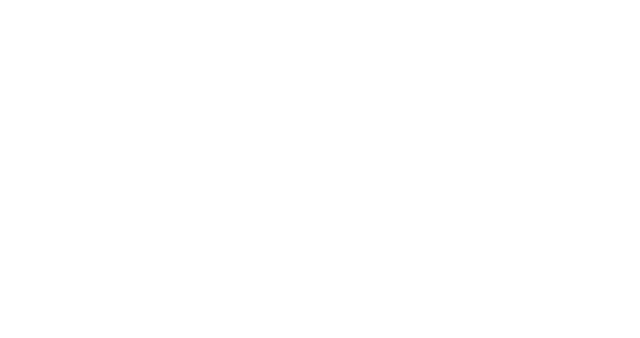
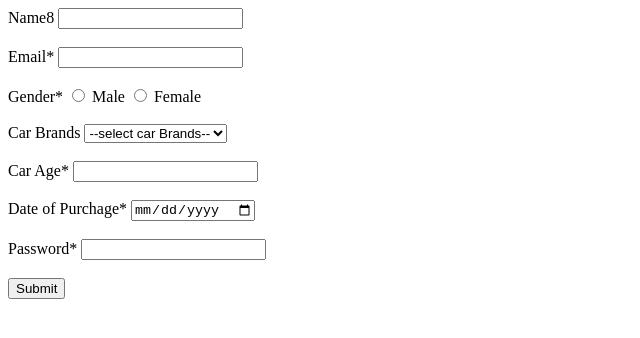
Before and after one commit to acciojob/car-insurance-form-rtsgithubaccount407, a website: page main.html in a window 1280 px wide. Shown: the whole page, without its empty margins (0-640 px from the left). Drawn offline with Linux system fonts and the light colour scheme.

Commit message:
created a submission

```diff
--- a/main.html
+++ b/main.html
@@ -1,16 +1,56 @@
 <!DOCTYPE html>
+<html lang="en">
+<head>
+    <meta charset="UTF-8">
+    <meta http-equiv="X-UA-Compatible" content="IE=edge">
+    <meta name="viewport" content="width=device-width, initial-scale=1.0">
+    <title>Document</title>
+</head>
+<body>
+    <form method="post">
+        <div>
+            <label for="name8">Name8</label>
+            <input type="text" name="name8" id="name" required>
+        </div><br>
+        <div>
+            <label for="email">Email*</label>
+            <input type="email" name="email" id="email" required>
+        </div><br>
+        <div>
+            <label for="gender">Gender*</label>
+            <input type="radio" name="gender" id="male" required>
+            <label for="male">Male</label>
+            <input type="radio" name="gender" id="female" required>
+            <label for="female">Female</label>
+        </div><br>
+        <div>
+			<label for="cars">Car Brands</label>
+            <select id="cars">
+                <option value="" selected disabled>--select car Brands--</option>
+                <option value="bmw">BMW</option>
+                <option value="audi">Audi</option>
+                <option value="mercedez">Mercedez</option>
+            </select>
+        </div><br>
+        <div>
+            <lebel for="carage">Car Age*</lebel>
+            <input type="age" name="carage" id="carage" required>
+        </div><br>
 
-<html>
+        <div>
+            <lebel for="dop">Date of Purchage*</lebel>
+            <input type="date" name="date" id="dop" required>
+        </div><br>
 
-<head>
-	<link rel="stylesheet" href="styles.css">
-</head>
+        <div>
+            <lebel for="password">Password*</lebel>
+            <input type="password" name="password" id="password" required>
+        </div><br>
 
-<body>
-	<!-- the entire body must be written by student -->
-    <script type="text/javascript" src="./script.js">
-</script>
+        <div>
+            <button type="button" value="submit">Submit</button>
+        </div>
 
+    </form>
 </body>
-
 </html>
```
